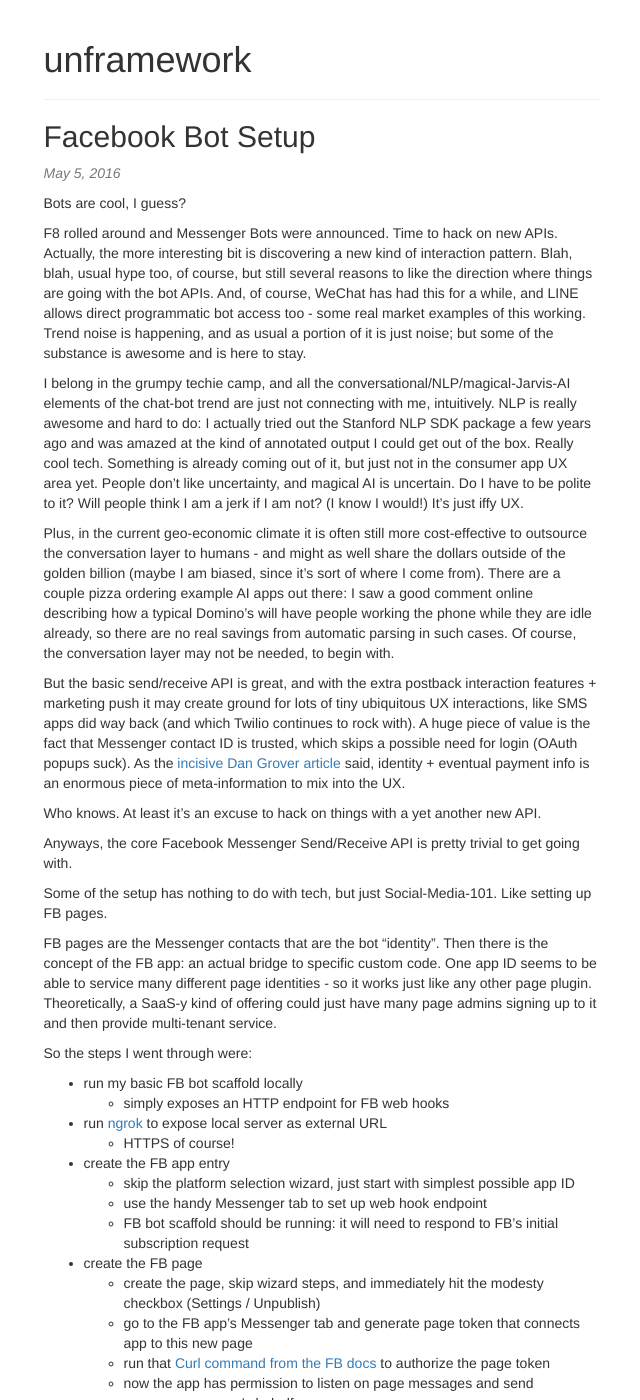
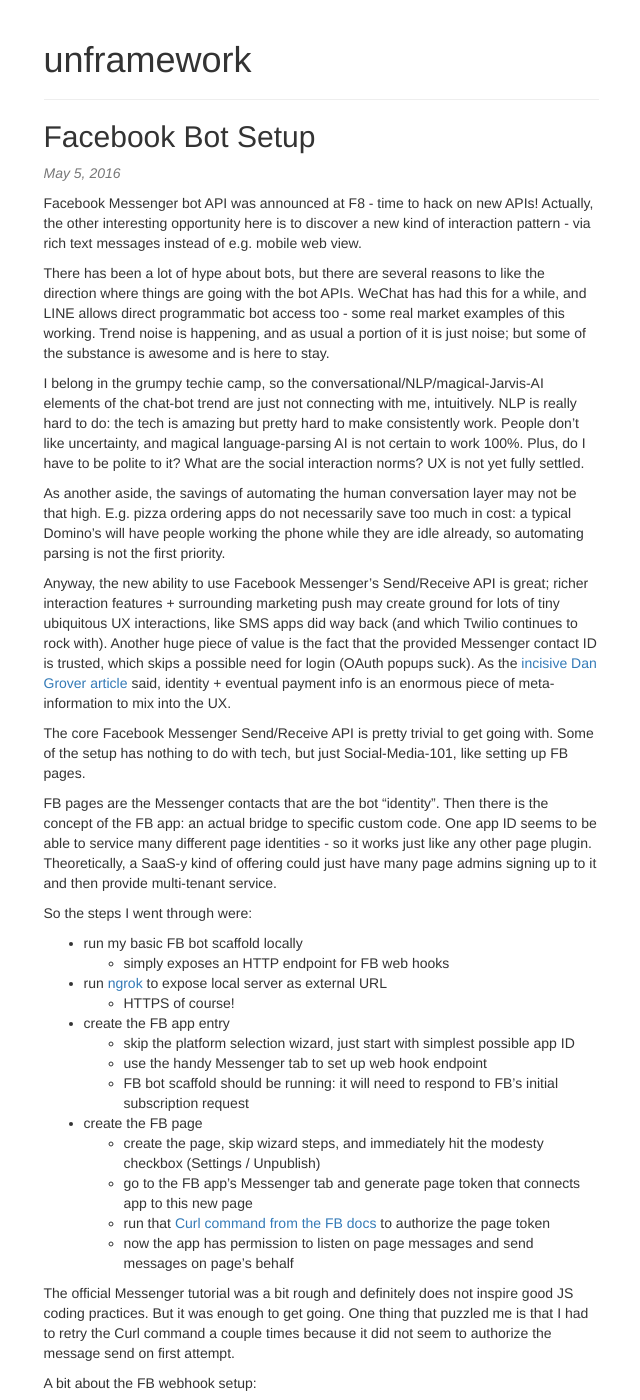
Before and after one commit to unframework/unframework-website, a Jekyll site: the page built from facebook-bot-setup.md, in a window 1280 px wide and 1400 px high. Shown: the whole window, without its empty margins (319-959 px from the left). Built offline with Jekyll 4.4.1, drawn with Linux system fonts in a browser that asks for light colours.

Commit message:
Trim copy on original FB Messenger bot post

```diff
--- a/facebook-bot-setup.md
+++ b/facebook-bot-setup.md
@@ -4,21 +4,17 @@
 date: 2016-05-05
 ---
 
-Bots are cool, I guess?
+Facebook Messenger bot API was announced at F8 - time to hack on new APIs! Actually, the other interesting opportunity here is to discover a new kind of interaction pattern - via rich text messages instead of e.g. mobile web view.
 
-F8 rolled around and Messenger Bots were announced. Time to hack on new APIs. Actually, the more interesting bit is discovering a new kind of interaction pattern. Blah, blah, usual hype too, of course, but still several reasons to like the direction where things are going with the bot APIs. And, of course, WeChat has had this for a while, and LINE allows direct programmatic bot access too - some real market examples of this working. Trend noise is happening, and as usual a portion of it is just noise; but some of the substance is awesome and is here to stay.
+There has been a lot of hype about bots, but there are several reasons to like the direction where things are going with the bot APIs. WeChat has had this for a while, and LINE allows direct programmatic bot access too - some real market examples of this working. Trend noise is happening, and as usual a portion of it is just noise; but some of the substance is awesome and is here to stay.
 
-I belong in the grumpy techie camp, and all the conversational/NLP/magical-Jarvis-AI elements of the chat-bot trend are just not connecting with me, intuitively. NLP is really awesome and hard to do: I actually tried out the Stanford NLP SDK package a few years ago and was amazed at the kind of annotated output I could get out of the box. Really cool tech. Something is already coming out of it, but just not in the consumer app UX area yet. People don't like uncertainty, and magical AI is uncertain. Do I have to be polite to it? Will people think I am a jerk if I am not? (I know I would!) It's just iffy UX.
+I belong in the grumpy techie camp, so the conversational/NLP/magical-Jarvis-AI elements of the chat-bot trend are just not connecting with me, intuitively. NLP is really hard to do: the tech is amazing but pretty hard to make consistently work. People don't like uncertainty, and magical language-parsing AI is not certain to work 100%. Plus, do I have to be polite to it? What are the social interaction norms? UX is not yet fully settled.
 
-Plus, in the current geo-economic climate it is often still more cost-effective to outsource the conversation layer to humans - and might as well share the dollars outside of the golden billion (maybe I am biased, since it's sort of where I come from). There are a couple pizza ordering example AI apps out there: I saw a good comment online describing how a typical Domino's will have people working the phone while they are idle already, so there are no real savings from automatic parsing in such cases. Of course, the conversation layer may not be needed, to begin with.
+As another aside, the savings of automating the human conversation layer may not be that high. E.g. pizza ordering apps do not necessarily save too much in cost: a typical Domino's will have people working the phone while they are idle already, so automating parsing is not the first priority.
 
-But the basic send/receive API is great, and with the extra postback interaction features + marketing push it may create ground for lots of tiny ubiquitous UX interactions, like SMS apps did way back (and which Twilio continues to rock with). A huge piece of value is the fact that Messenger contact ID is trusted, which skips a possible need for login (OAuth popups suck). As the [incisive Dan Grover article](http://dangrover.com/blog/2016/04/20/bots-wont-replace-apps.html) said, identity + eventual payment info is an enormous piece of meta-information to mix into the UX.
+Anyway, the new ability to use Facebook Messenger's Send/Receive API is great; richer interaction features + surrounding marketing push may create ground for lots of tiny ubiquitous UX interactions, like SMS apps did way back (and which Twilio continues to rock with). Another huge piece of value is the fact that the provided Messenger contact ID is trusted, which skips a possible need for login (OAuth popups suck). As the [incisive Dan Grover article](http://dangrover.com/blog/2016/04/20/bots-wont-replace-apps.html) said, identity + eventual payment info is an enormous piece of meta-information to mix into the UX.
 
-Who knows. At least it's an excuse to hack on things with a yet another new API.
-
-Anyways, the core Facebook Messenger Send/Receive API is pretty trivial to get going with.
-
-Some of the setup has nothing to do with tech, but just Social-Media-101. Like setting up FB pages.
+The core Facebook Messenger Send/Receive API is pretty trivial to get going with. Some of the setup has nothing to do with tech, but just Social-Media-101, like setting up FB pages.
 
 FB pages are the Messenger contacts that are the bot "identity". Then there is the concept of the FB app: an actual bridge to specific custom code. One app ID seems to be able to service many different page identities - so it works just like any other page plugin. Theoretically, a SaaS-y kind of offering could just have many page admins signing up to it and then provide multi-tenant service.
 
```
